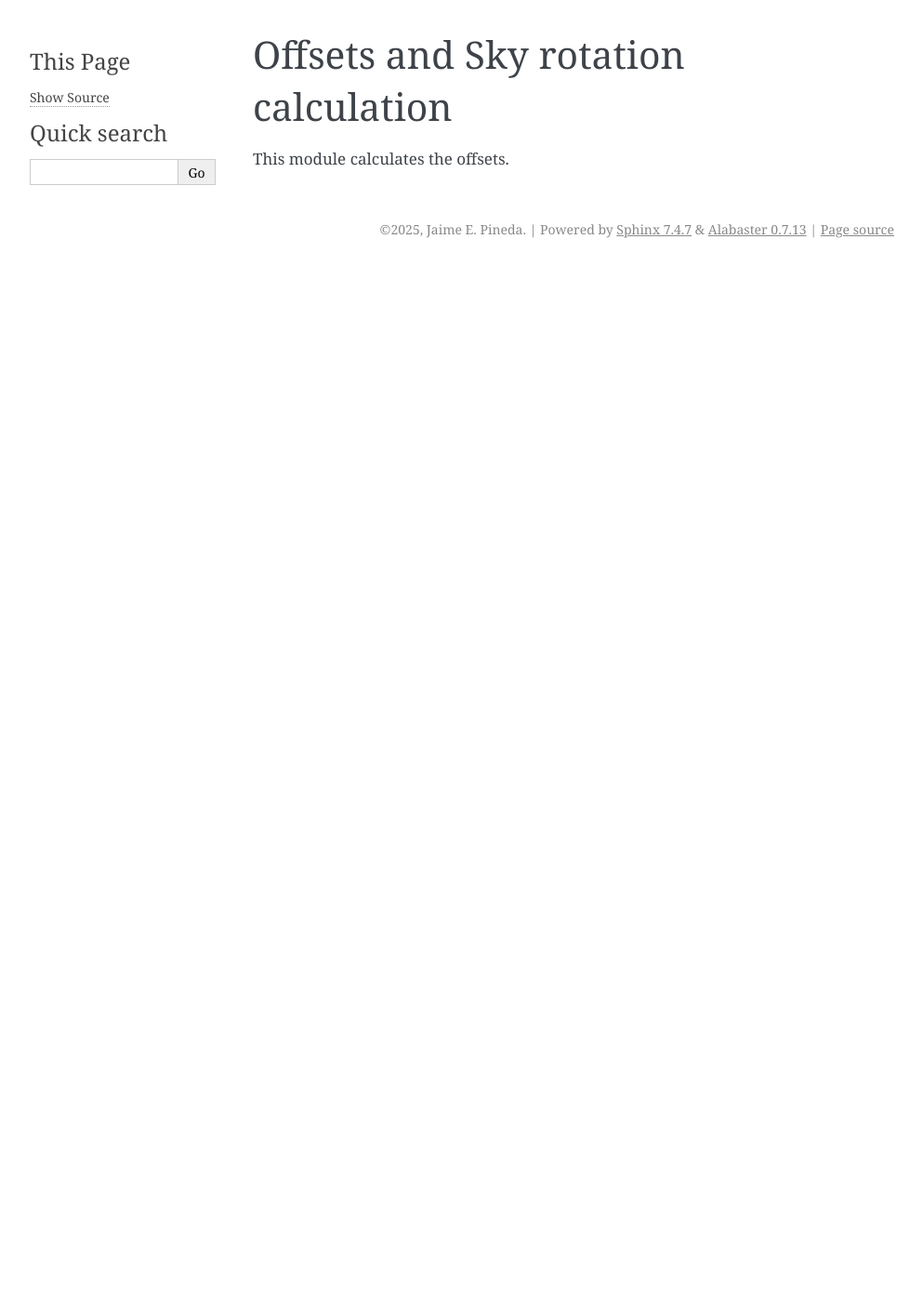
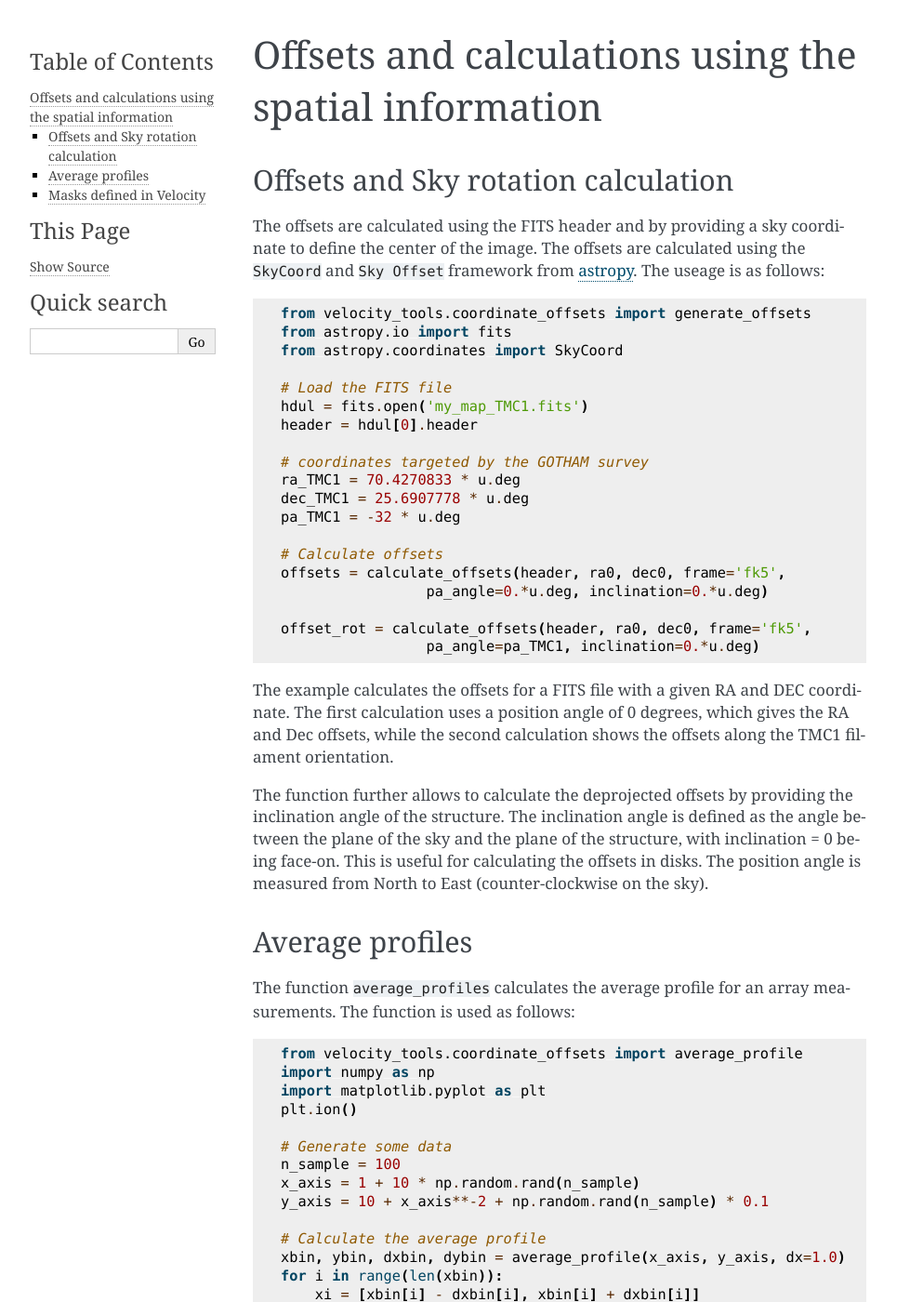
Before and after one commit to jpinedaf/velocity_tools, a Sphinx documentation site: the page built from docs/offset_rotation.rst, in a window 1280 px wide and 1400 px high. Shown: the whole window at 93% size, without its empty margins (148-1141 px from the left). Built offline with Sphinx 7.4.7, drawn with Linux system fonts in a browser that asks for light colours; some of the changed text lies outside the part shown.

Commit message:
improve documentation -description of offset generation -decription of average profile -description of velocity masking

```diff
--- a/docs/offset_rotation.rst
+++ b/docs/offset_rotation.rst
@@ -1,6 +1,123 @@
 .. _doc_offsetrot:
 
+Offsets and calculations using the spatial information
+======================================================
+
 Offsets and Sky rotation calculation
-====================================
+------------------------------------------------
 
-This module calculates the offsets.
+The offsets are calculated using the FITS header and by providing
+a sky coordinate to define the center of the image.
+The offsets are calculated using the ``SkyCoord`` and
+``Sky Offset`` framework from `astropy <https://docs.astropy.org/en/stable/coordinates/matchsep.html#sky-offset-frames>`_.
+The useage is as follows:
+
+.. code-block:: python
+
+    from velocity_tools.coordinate_offsets import generate_offsets
+    from astropy.io import fits
+    from astropy.coordinates import SkyCoord
+
+    # Load the FITS file
+    hdul = fits.open('my_map_TMC1.fits')
+    header = hdul[0].header
+
+    # coordinates targeted by the GOTHAM survey
+    ra_TMC1 = 70.4270833 * u.deg
+    dec_TMC1 = 25.6907778 * u.deg
+    pa_TMC1 = -32 * u.deg
+
+    # Calculate offsets
+    offsets = calculate_offsets(header, ra0, dec0, frame='fk5',
+                     pa_angle=0.*u.deg, inclination=0.*u.deg)
+
+    offset_rot = calculate_offsets(header, ra0, dec0, frame='fk5',
+                     pa_angle=pa_TMC1, inclination=0.*u.deg)
+
+The example calculates the offsets for a FITS file with a given RA and DEC
+coordinate. The first calculation uses a position angle of 0 degrees,
+which gives the RA and Dec offsets, while the second calculation shows
+the offsets along the TMC1 filament orientation.
+
+The function further allows to calculate the deprojected offsets by providing
+the inclination angle of the structure. The inclination angle is defined as
+the angle between the plane of the sky and the plane of the structure, with
+inclination = 0 being face-on. This is useful for calculating the offsets
+in disks.
+The position angle is measured from North to East (counter-clockwise on the sky).
+
+
+Average profiles
+----------------
+
+The function ``average_profiles`` calculates the average profile for
+an array measurements. The function is used as follows:
+
+.. code-block:: python
+
+    from velocity_tools.coordinate_offsets import average_profile
+    import numpy as np
+    import matplotlib.pyplot as plt
+    plt.ion()
+
+    # Generate some data
+    n_sample = 100
+    x_axis = 1 + 10 * np.random.rand(n_sample)
+    y_axis = 10 + x_axis**-2 + np.random.rand(n_sample) * 0.1
+
+    # Calculate the average profile
+    xbin, ybin, dxbin, dybin = average_profile(x_axis, y_axis, dx=1.0)
+    for i in range(len(xbin)):
+        xi = [xbin[i] - dxbin[i], xbin[i] + dxbin[i]]
+        plt.plot(xi, [ybin[i], ybin[i]], color='red')
+    plt.scatter(x_axis, y_axis)
+    plt.show()
+
+.. figure:: average_profile_example.png
+    :align: center
+    :alt: Example of average profile calculation
+
+    Example of average profile calculation using the ``average_profile`` function.
+    The data points are shown in blue, while the average profile is shown in red.
+
+The function calculates the average profile of the data in the ``x_axis`` and
+provides the average value in the ``y_axis``. The function also provides the
+uncertainty in the average value, which is calculated as the standard deviation
+of the data in each bin.
+The profile can also be calculated in logarithmic space by setting the
+``log`` parameter to ``True``.
+
+
+
+Masks defined in Velocity
+-------------------------
+
+The function ``mask_velocity`` calculates the mask for a given data cube
+using a velocity map and linewidth.
+It takes a `SpectralCube <https://spectral-cube.readthedocs.io/>`_ object
+(data cube) and a velocity map as input.
+A mask is created at each pixel center on the velocity from the
+velocity map it includes all channels within a separation of
+``linewidth`` of the velocity map. It returns a boolean mask with the
+same shape as the data cube, which is useful for lines with a single
+Gaussian component.
+The function is used as follows to create an improved
+integrated intensity map:
+
+.. code-block:: python
+
+    from velocity_tools.coordinate_offsets import mask_velocity
+    from spectral_cube import SpectralCube
+    import numpy as np
+    from astropy import units as u
+    from astropy.io import fits
+    import matplotlib.pyplot as plt
+    plt.ion()
+
+    # Generate some data
+    cube = SpectralCube.read('my_cube.fits')
+    vmap = fits.getdata('my_velocity_map.fits') * u.km/u.s
+    mask = mask_velocity(cube, vmap, linewidth=1.0*u.km/u.s)
+
+    cube = cube.with_mask(mask)
+    moment0 = cube.moment0(axis=0)
```
Also changed, not shown: docs/average_profile_example.png (added).
